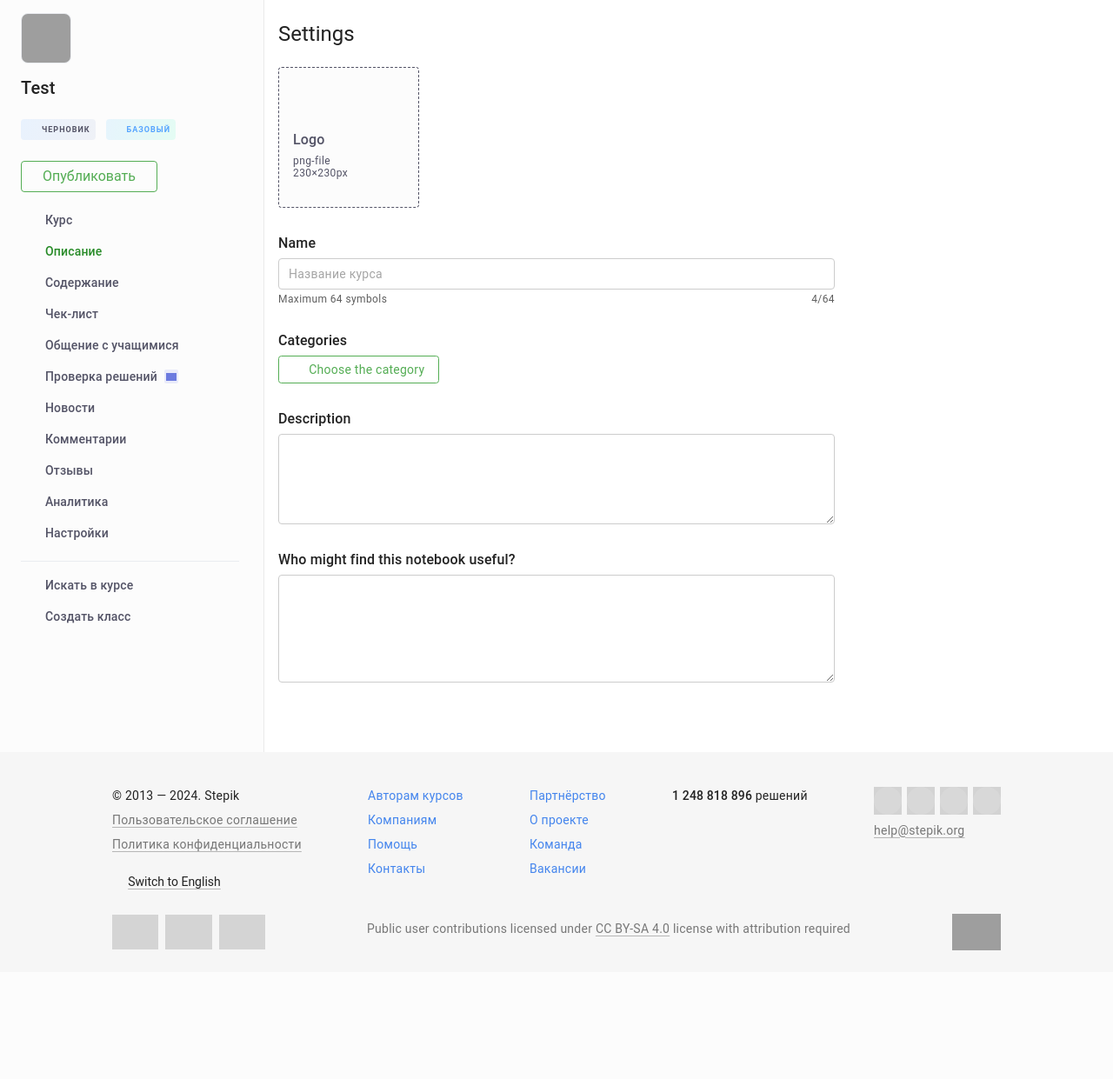
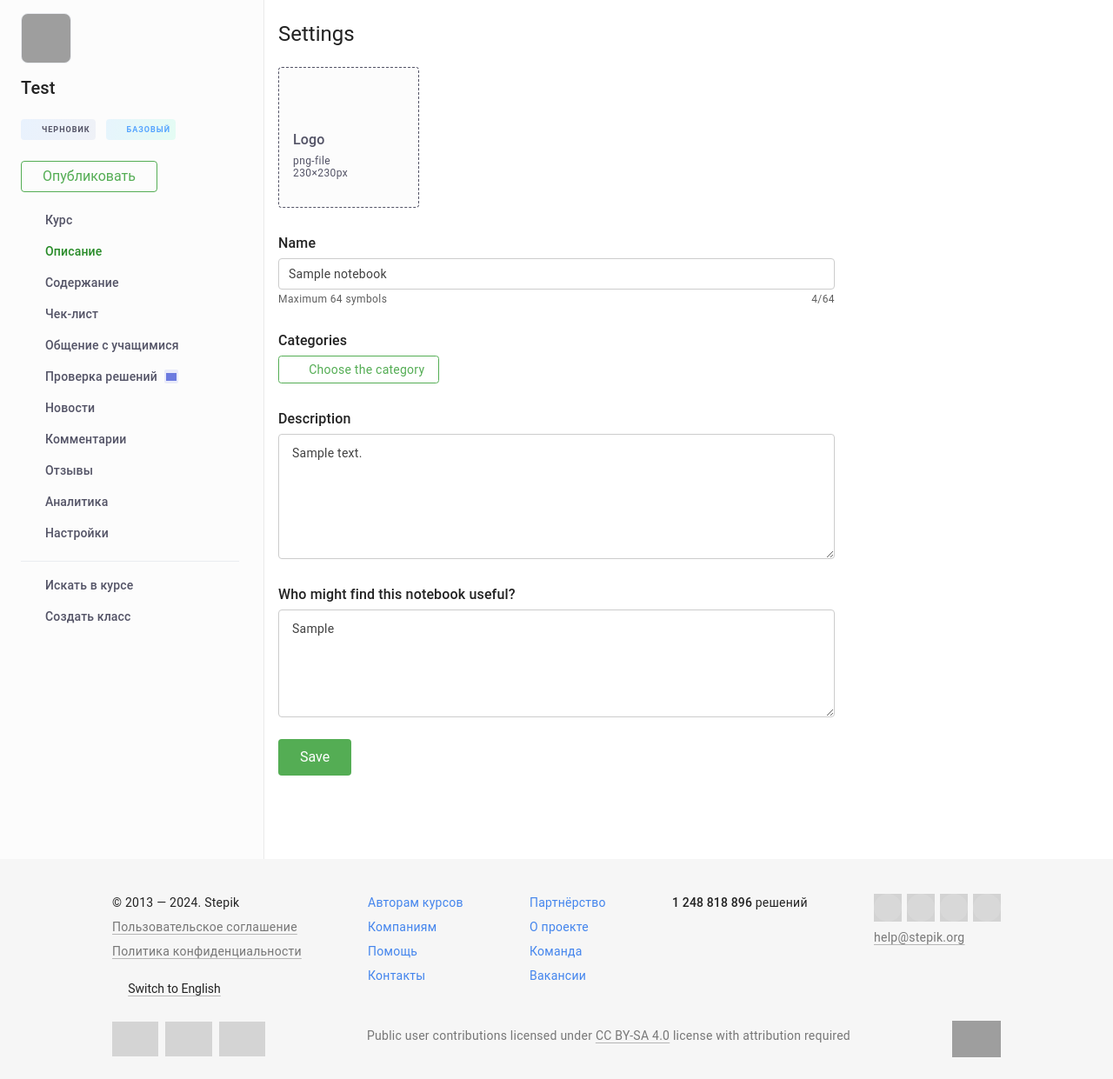
Before and after one commit to Lap0chka/notebook, a Django app: page /manager/settings/sample in a window 1280 px wide. Shown: the part 51-1292 px from the top of the page at 87% size. Before the commit the page ends 1144 px from the top, so only its background shows below. Run offline with Django 5.2, Linux system fonts and the light colour scheme; tables that the repository leaves empty hold one stand-in row (values such as "Sample post"); some libraries are stand-ins or nearby versions; grey boxes are pictures that could not be loaded.

Commit message:
add settings_notebook update notebook_manager V1.1 28.07.2024

```diff
--- a/your_notebook/notebook_manager/forms.py
+++ b/your_notebook/notebook_manager/forms.py
@@ -1,4 +1,5 @@
 from django import forms
+from django.utils.safestring import mark_safe
 
 from notebook_manager.models import Notebook, NotebookTopic, NotebookNote, NotebookStep
 
@@ -6,12 +7,21 @@
 class SettingsNotebookForm(forms.ModelForm):
     class Meta:
         model = Notebook
-        fields = ['name', 'description', '']
+        fields = ['name', 'description', 'audience', 'image']
         widgets = {
             'name': forms.TextInput(attrs={
                 'class': 'st-input w-full block',
                 'placeholder': 'Notebook name',
             }),
+            'description': forms.Textarea(attrs={
+                'class': 'st-input w-full block',
+                'rows': 6,
+            }),
+            'audience': forms.Textarea(attrs={
+                'class': 'st-input w-full block',
+                'rows': 5,
+            }),
+            'image': forms.FileInput(attrs={})
         }
 
 
--- a/your_notebook/notebook_manager/models.py
+++ b/your_notebook/notebook_manager/models.py
@@ -22,7 +22,7 @@
 
     name = models.CharField(max_length=64)
     description = RichTextUploadingField(blank=True)
-    target_audience = RichTextUploadingField(blank=True)
+    audience = RichTextUploadingField(blank=True)
     slug = models.SlugField(max_length=76, unique=True)
     image = models.ImageField(upload_to='Notebook_images/%Y/%m/', blank=True, default='default/default_notebook.jpeg')
     mode = models.CharField(
--- a/your_notebook/notebook_manager/templates/notebooks/manager/settings/notebook_settings.html
+++ b/your_notebook/notebook_manager/templates/notebooks/manager/settings/notebook_settings.html
@@ -514,10 +514,12 @@
         </header>
 
         <article class="marco-layout__content">
-            <fieldset class="course-info-editor">
+            <form action="" method="POST" enctype="multipart/form-data">
+                {% csrf_token %}
+                <fieldset class="course-info-editor">
                 <section class="course-info-editor__section course-info-editor__section_hor-list">
 
-                    <div class="course-info-editor__upload-widget course-info-editor__cover-widget" data-state="empty">
+                    <div class="course-info-editor__upload-widget course-info-editor__cover-widget" >
                         <div class="course-info-editor__upload-widget-inner course-info-editor__upload-widget-content"
                              data-state="empty">
           <span class="svg-icon img-placeholder_icon ember-view course-info-editor__upload-widget-icon"><svg
@@ -573,8 +563,7 @@
                         <label for="title">Name</label>
                     </div>
 
-                    <input id="title" class="st-input w-full block" placeholder="Название курса" type="text" required=""
-                           maxlength="64" size="64" minlength="3">
+                    {{form.name}}
 
                     <div class="input-note">
                         Maximum 64 symbols
@@ -623,11 +612,10 @@
     <use xlink:href="/static/frontend-build/icons.svg?1720098406#question-filled"></use>
   </svg></span>
                     </div>
-
-                    <textarea id="short-descr" rows="4" class="st-input w-full block"></textarea>
+                     {{ form.media }}
+                    {{form.description}}
 
                 </section>
-
 
                 <section class="course-info-editor__section">
                     <div class="course-info-editor__section-heading">
@@ -639,13 +627,14 @@
   </svg></span>
                     </div>
 
-                    <textarea id="learning-outcomes" rows="5" class="st-input w-full block"
-                              style="height: 124px;"></textarea>
+                     {{ form.media }}
+                    {{ form.audience }}
 
                 </section>
-
-
+                    <br>
+                     <button type="submit">Save</button>
             </fieldset>
+            </form>
         </article>
 
     </div>
--- a/your_notebook/notebook_manager/views.py
+++ b/your_notebook/notebook_manager/views.py
@@ -3,7 +3,8 @@
 from django.shortcuts import render, redirect, reverse, get_object_or_404
 from django.views.decorators.http import require_POST
 
-from notebook_manager.forms import TitleNotebookForm, NotebookTopicForm, NotebookNoteForm, NotebookStepForm
+from notebook_manager.forms import TitleNotebookForm, NotebookTopicForm, NotebookNoteForm, NotebookStepForm, \
+    SettingsNotebookForm
 from notebook_manager.models import Notebook, NotebookNote, NotebookTopic, NotebookStep
 
 
@@ -115,11 +116,11 @@
 def settings_notebook(request, slug):
     notebook = get_object_or_404(Notebook, slug=slug)
     if request.method == 'POST':
-        form = NotebookStepForm(request.POST)
+        form = SettingsNotebookForm(request.POST, request.FILES)
         if form.is_valid():
             form.save()
     else:
-        form = NotebookStepForm(instance=notebook)
+        form = SettingsNotebookForm(instance=notebook)
     context = {
         'notebook': notebook,
         'form': form
```
Also changed, not shown: other parts of your_notebook/notebook_manager/templates/notebooks/manager/settings/notebook_settings.html (+9 -21 lines).
